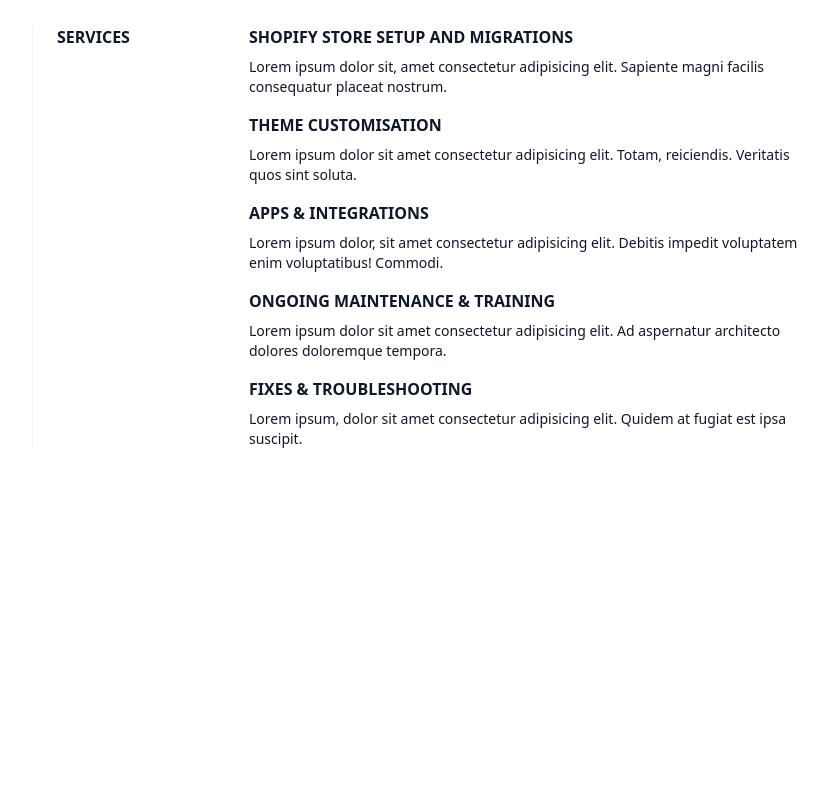
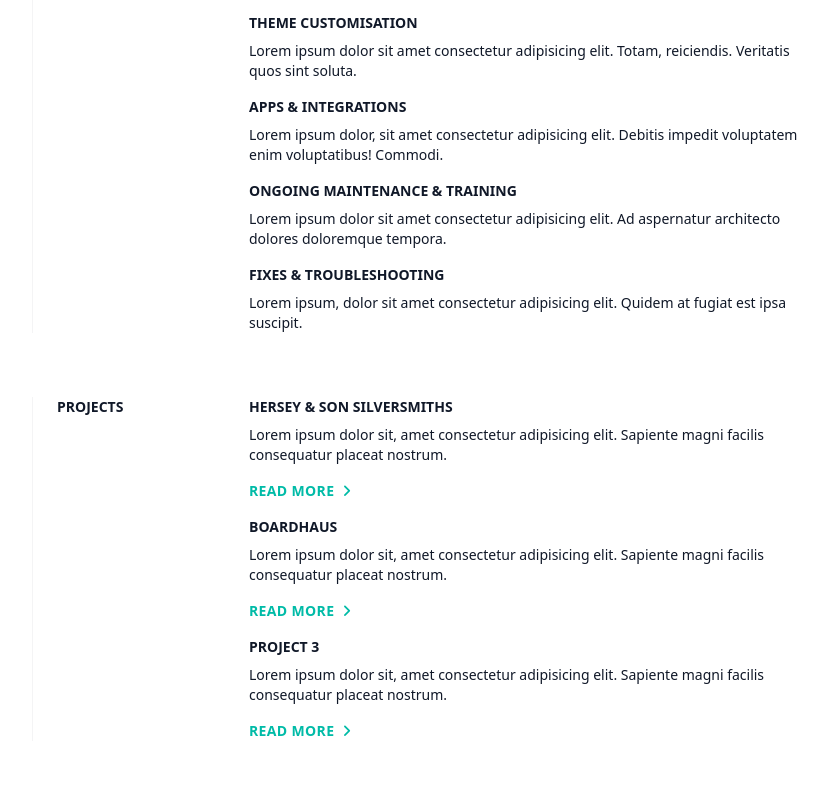
Before and after one commit to bopensh/Portfolio, a website: page index.html in a window 1280 px wide. Shown: the part 517-1322 px from the top of the page, without its empty margins (0-828 px from the left). Before the commit the page ends 966 px from the top, so only its background shows below. Drawn offline with nearby package versions, Linux system fonts and the light colour scheme; files that its build step writes are made by us from their sources.

Commit message:
Continued building out homepage
Continued working on 'Services' section & started 'Projects' section.

```diff
--- a/index.html
+++ b/index.html
@@ -9,7 +9,10 @@
     <script src="https://kit.fontawesome.com/23384adc04.js" crossorigin="anonymous"></script>
   </head>
   <body class="bg-white text-gray-900 antialiased">
-    <!-- Header -->
+
+    <!-- Re-initialise Tailwind with: npx tailwindcss -i ./src/input.css -o ./src/output.css --watch -->
+
+    <!-- Header Section -->
     <header class="relative top-0 z-50 w-full">
       <div class="mx-auto max-w-7xl px-4 lg:px-8 py-4 flex justify-between items-center">
         <span class="font-semibold text-xl">Ben Openshaw</span>
@@ -42,23 +45,19 @@
       </div>
     </header>
 
-    <!-- Hero -->
-    <section class="py-24">
+    <!-- Hero Section -->
+    <section class="py-16">
         <div class="mx-auto max-w-7xl px-4 lg:px-8 flex flex-col items-start">
-
           <!-- Profile Image -->
           <img src="/src/assets/images/Ben_portfolio_avatar-min.jpg" alt="Portfolio image of Ben Openshaw" class="h-16 w-16 rounded-full object-cover mb-6" />
-
           <!-- Headline -->
-          <h1 class="text-3xl sm:text-4xl lg:max-w-2xl font-bold mb-4">
+          <h1 class="text-4xl sm:text-5xl font-bold tracking-tight mb-4">
             Shopify Developer based in Surrey, UK.
           </h1>
-
           <!-- Description -->
           <p class="text-base max-w-2xl mb-6">
             I’m Ben, a Shopify Developer based in Surrey, UK. I work with merchants to build, customise, and maintain storefronts that are professional and easy to manage.
           </p>
-
           <!-- Social Icons -->
           <div class="flex justify-center gap-6 text-gray-500 text-xl">
             <a href="#" class="hover:text-gray-900" aria-label="Instagram"><i class="fa-solid fa-square-envelope"></i></a>
@@ -66,35 +65,35 @@
             <a href="#" class="hover:text-gray-900" aria-label="GitHub"><i class="fa-brands fa-github"></i></a>
             <a href="#" class="hover:text-gray-900" aria-label="LinkedIn"><i class="fa-brands fa-linkedin"></i></a>
           </div>
-
         </div>
       </section>
 
-      <section>
+      <!-- Services Section -->
+      <section class="pb-16">
         <div class="mx-auto w-full max-w-7xl px-4 lg:px-8">
           <div class="md:border-l md:border-zinc-100 md:pl-6">
             <div class="grid max-w-3xl grid-cols-1 items-baseline gap-y-4 md:grid-cols-4">
-              <h2 class="font-semibold uppercase">Services</h2>
+              <h2 class="font-semibold uppercase text-sm">I can help with</h2>
               <div class="md:col-span-3">
                 <ul class="space-y-4">
                   <li class="group relative flex flex-col items-start">
-                    <h3 class="font-semibold uppercase">Shopify Store Setup and Migrations</h3>
+                    <h3 class="font-semibold uppercase text-sm">Shopify Store Setup and Migrations</h3>
                     <p class="relative z-10 mt-2 text-sm">Lorem ipsum dolor sit, amet consectetur adipisicing elit. Sapiente magni facilis consequatur placeat nostrum.</p>
                   </li>
                   <li class="group relative flex flex-col items-start">
-                    <h3 class="font-semibold uppercase">Theme Customisation</h3>
+                    <h3 class="font-semibold uppercase text-sm">Theme Customisation</h3>
                     <p class="relative z-10 mt-2 text-sm">Lorem ipsum dolor sit amet consectetur adipisicing elit. Totam, reiciendis. Veritatis quos sint soluta.</p>
                   </li>
                   <li class="group relative flex flex-col items-start">
-                    <h3 class="font-semibold uppercase">Apps & Integrations</h3>
+                    <h3 class="font-semibold uppercase text-sm">Apps & Integrations</h3>
                     <p class="relative z-10 mt-2 text-sm">Lorem ipsum dolor, sit amet consectetur adipisicing elit. Debitis impedit voluptatem enim voluptatibus! Commodi.</p>
                   </li>
                   <li class="group relative flex flex-col items-start">
-                    <h3 class="font-semibold uppercase">Ongoing Maintenance & Training</h3>
+                    <h3 class="font-semibold uppercase text-sm">Ongoing Maintenance & Training</h3>
                     <p class="relative z-10 mt-2 text-sm">Lorem ipsum dolor sit amet consectetur adipisicing elit. Ad aspernatur architecto dolores doloremque tempora.</p>
                   </li>
                   <li class="group relative flex flex-col items-start">
-                    <h3 class="font-semibold uppercase">Fixes & Troubleshooting</h3>
+                    <h3 class="font-semibold uppercase text-sm">Fixes & Troubleshooting</h3>
                     <p class="relative z-10 mt-2 text-sm">Lorem ipsum, dolor sit amet consectetur adipisicing elit. Quidem at fugiat est ipsa suscipit.</p>
                   </li>
                 </ul>
@@ -104,6 +103,47 @@
         </div>
       </section>
 
+            <!-- Projects Section -->
+            <section class="pb-16">
+              <div class="mx-auto w-full max-w-7xl px-4 lg:px-8">
+                <div class="md:border-l md:border-zinc-100 md:pl-6">
+                  <div class="grid max-w-3xl grid-cols-1 items-baseline gap-y-4 md:grid-cols-4">
+                    <h2 class="font-semibold uppercase text-sm">Projects</h2>
+                    <div class="md:col-span-3">
+                      <ul class="space-y-4">
+                        <li class="group relative flex flex-col items-start">
+                          <h3 class="font-semibold uppercase text-sm">Hersey & Son Silversmiths</h3>
+                          <p class="relative z-10 mt-2 text-sm">Lorem ipsum dolor sit, amet consectetur adipisicing elit. Sapiente magni facilis consequatur placeat nostrum.</p>
+                          <div class="mt-4 flex items-center gap-2 text-sm font-semibold tracking-wide
+                           uppercase text-teal-500">
+                            <div>Read More</div>
+                            <i class="fa-solid fa-angle-right"></i>
+                          </div>
+                        </li>
+                        <li class="group relative flex flex-col items-start">
+                          <h3 class="font-semibold uppercase text-sm">Boardhaus</h3>
+                          <p class="relative z-10 mt-2 text-sm">Lorem ipsum dolor sit, amet consectetur adipisicing elit. Sapiente magni facilis consequatur placeat nostrum.</p>
+                          <div class="mt-4 flex items-center gap-2 text-sm font-semibold tracking-wide
+                           uppercase text-teal-500">
+                            <div>Read More</div>
+                            <i class="fa-solid fa-angle-right"></i>
+                          </div>
+                        </li>
+                        <li class="group relative flex flex-col items-start">
+                          <h3 class="font-semibold uppercase text-sm">Project 3</h3>
+                          <p class="relative z-10 mt-2 text-sm">Lorem ipsum dolor sit, amet consectetur adipisicing elit. Sapiente magni facilis consequatur placeat nostrum.</p>
+                          <div class="mt-4 flex items-center gap-2 text-sm font-semibold tracking-wide
+                           uppercase text-teal-500">
+                            <div>Read More</div>
+                            <i class="fa-solid fa-angle-right"></i>
+                          </div>
+                      </ul>
+                    </div>
+                  </div>
+                </div>
+              </div>
+            </section>
+
 
   </body>
 </html>
```
